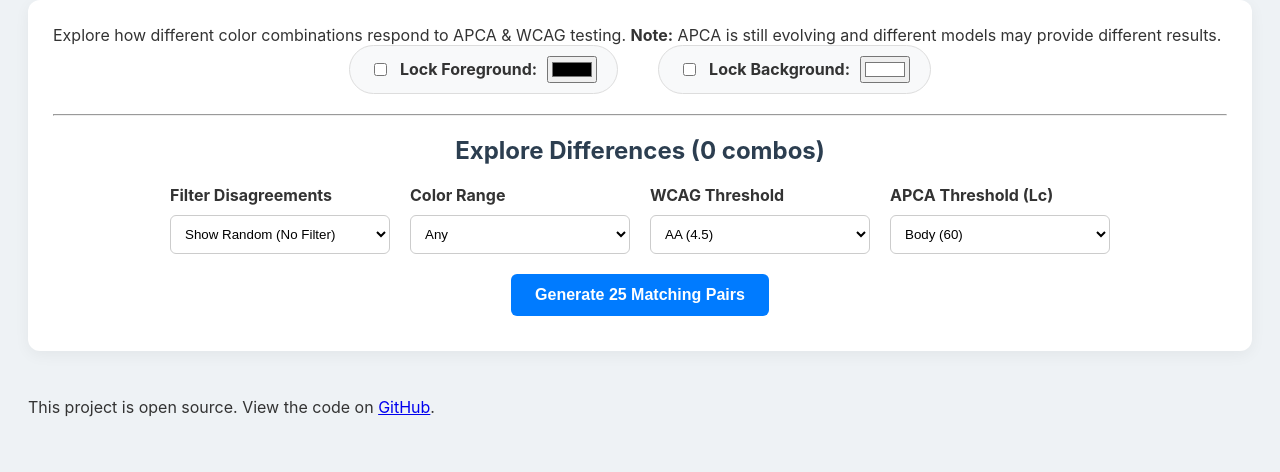
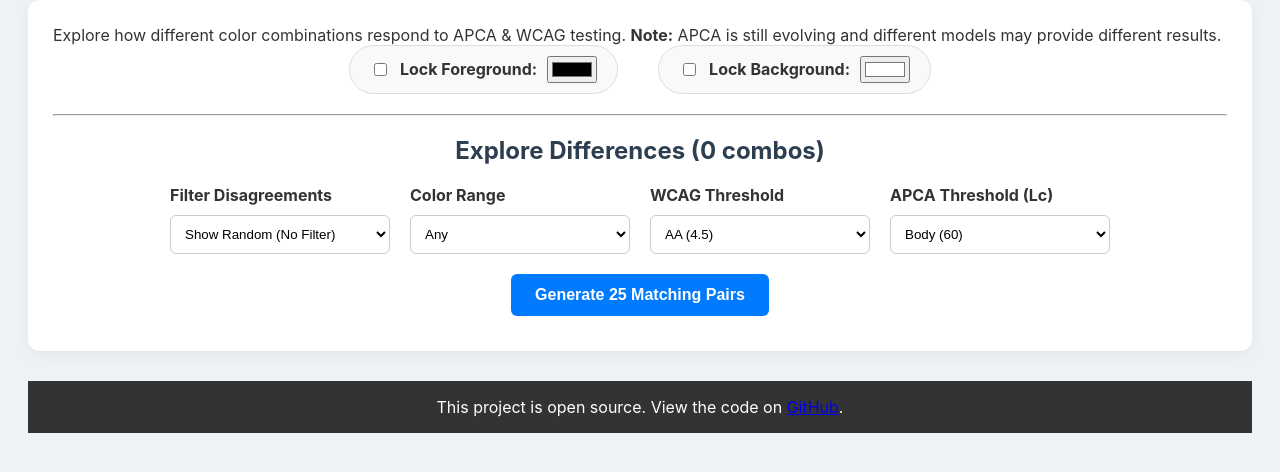
Before and after one commit to mgifford/apca-wcag2, a plain HTML site: page index.html in a window 1280 px wide. Shown: the part 110-582 px from the top of the page. Drawn offline with Linux system fonts and the light colour scheme; no server answers.

Commit message:
Update style.css

```diff
--- a/style.css
+++ b/style.css
@@ -165,6 +165,13 @@ h1, h2 {
     color: #0056b3;
 }
 
+footer {
+display: flex;
+justify-content: center;
+align-items: center;
+background-color: #333;
+color: white;
+}
 
 /* Bluesky Links */
 /* Container card */
```
